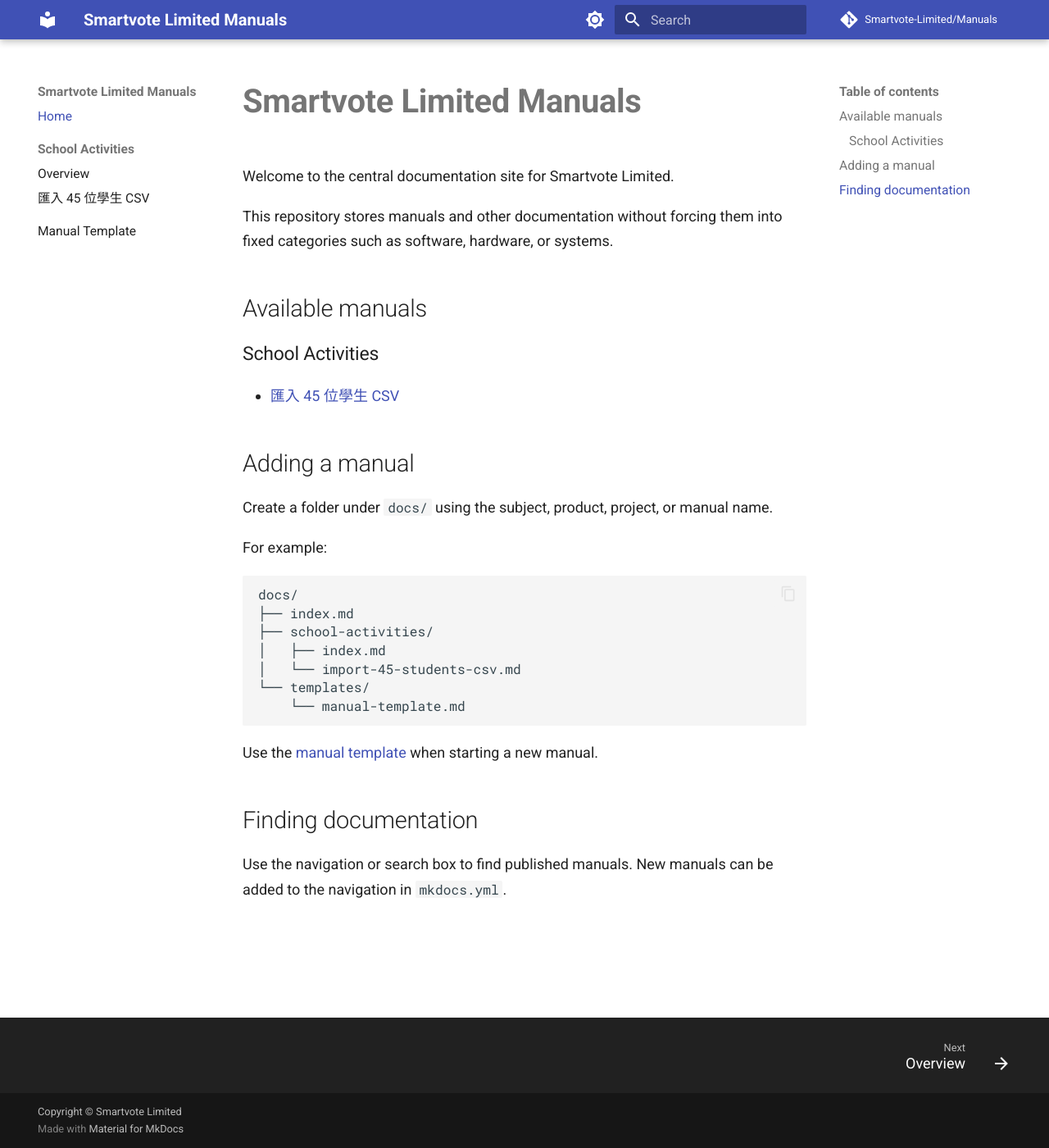
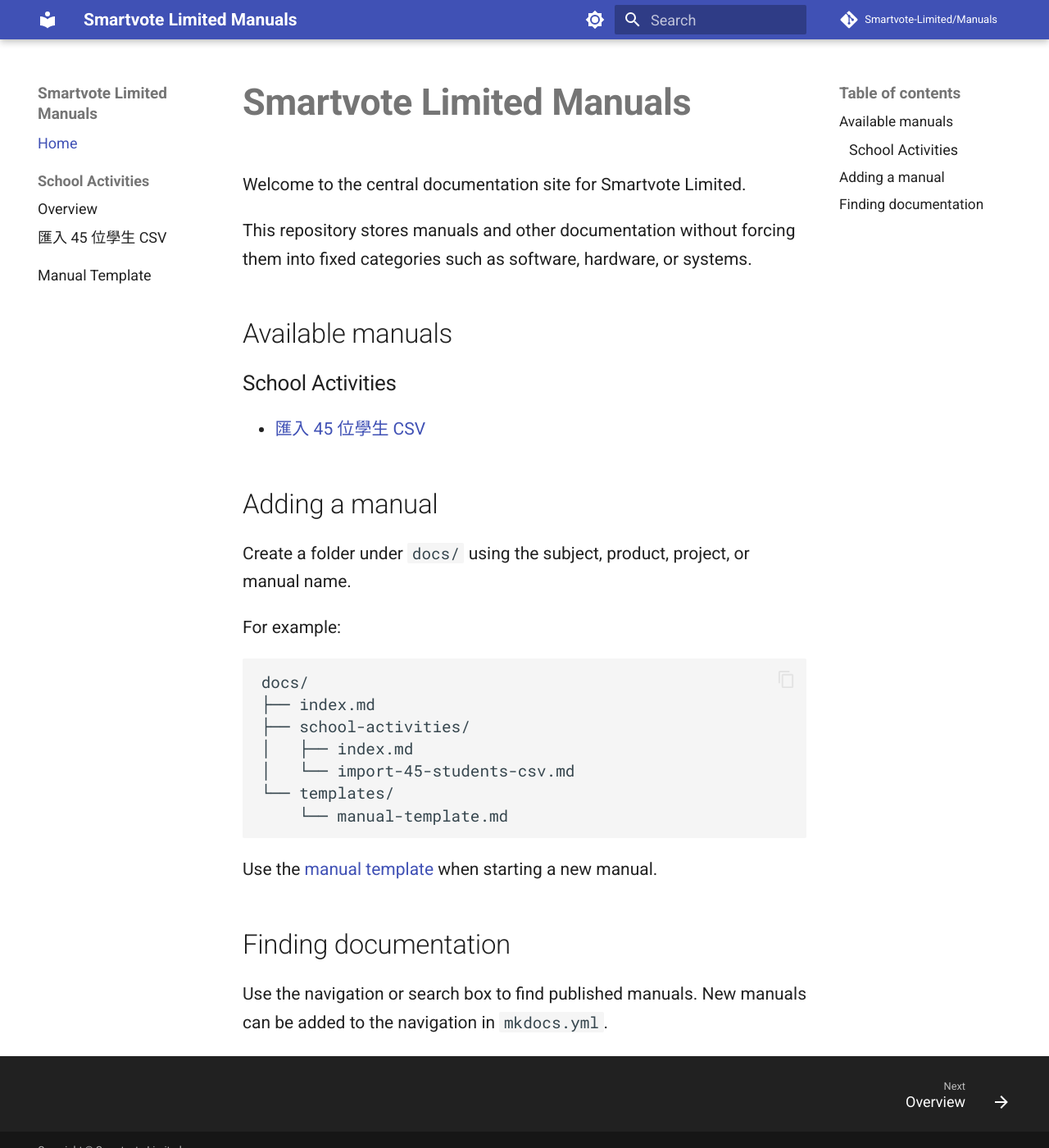
Before and after one commit to Smartvote-Limited/Manuals, an MkDocs documentation site: the page built from docs/index.md, in a window 1280 px wide and 1400 px high. Shown: the whole window at 82% size. Built offline with MkDocs 1.6.1 and Material for MkDocs 9.7.7, drawn with Linux system fonts in a browser that asks for light colours; comment, search, counter and statistics services are not loaded.

Commit message:
Increase documentation typography to standard reading size

```diff
--- a/docs/stylesheets/extra.css
+++ b/docs/stylesheets/extra.css
@@ -2,38 +2,56 @@
   --md-primary-fg-color: #1f4b99;
 }
 
-/* Slightly larger overall documentation typography for easier reading. */
+/* Larger documentation typography for comfortable desktop reading. */
 .md-typeset {
-  font-size: 0.9rem;
-  line-height: 1.7;
+  font-size: 1.05rem;
+  line-height: 1.65;
 }
 
 .md-typeset h1 {
-  font-size: 2rem;
+  font-size: 2.25rem;
   font-weight: 700;
+  line-height: 1.2;
 }
 
 .md-typeset h2 {
-  font-size: 1.45rem;
+  font-size: 1.65rem;
+  line-height: 1.3;
 }
 
 .md-typeset h3 {
-  font-size: 1.15rem;
+  font-size: 1.3rem;
+  line-height: 1.35;
 }
 
 .md-typeset table:not([class]) {
+  font-size: 1rem;
+}
+
+.md-typeset code {
+  font-size: 0.92em;
+}
+
+/* Primary left navigation. */
+.md-nav {
+  font-size: 0.9rem;
+}
+
+/* Right-side table of contents. */
+.md-nav--secondary {
   font-size: 0.86rem;
 }
 
-.md-nav {
-  font-size: 0.78rem;
+.md-nav__title {
+  font-size: 0.95rem;
 }
 
 .md-header__title {
-  font-size: 1rem;
+  font-size: 1.05rem;
   font-weight: 600;
 }
 
-.md-typeset code {
-  font-size: 0.9em;
+/* Keep search text from looking undersized beside the larger docs. */
+.md-search__input {
+  font-size: 0.9rem;
 }
```
